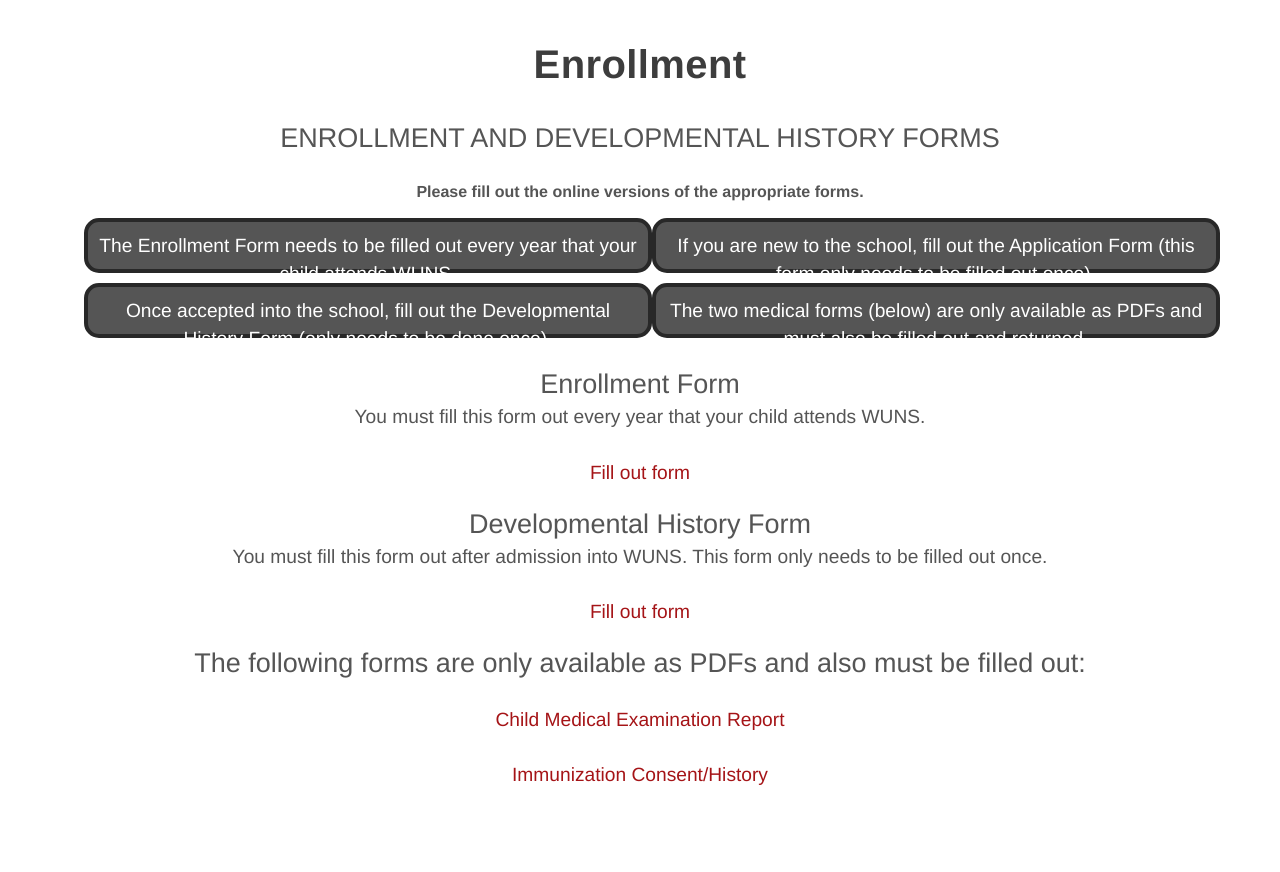
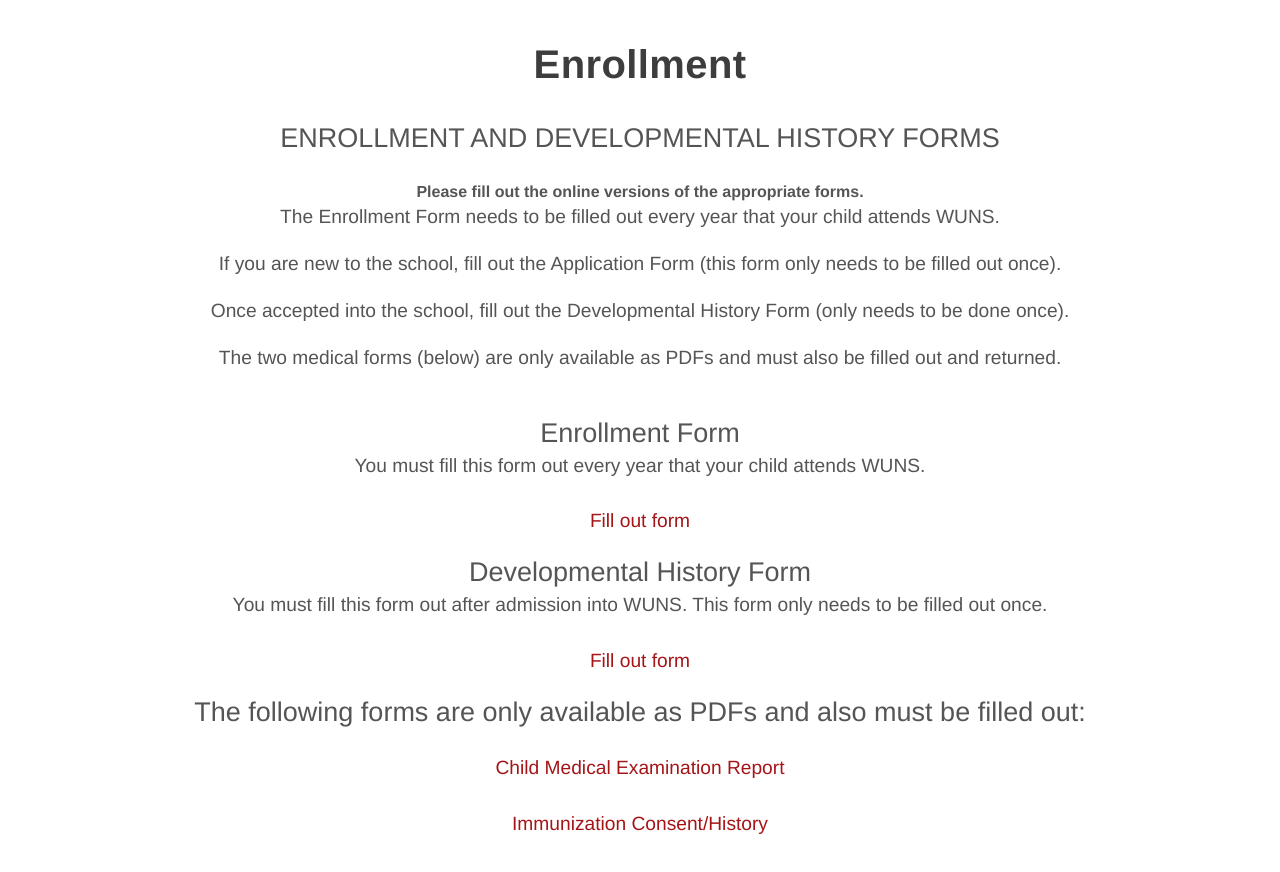
Before and after one commit to cse-256-f23/information-foraging-project-nevin-jayce-owen, a website: page files/forms.html in a window 1280 px wide. Before the commit the page ends 829 px from the top, so only its background shows below. Drawn offline with nearby package versions, Linux system fonts and the light colour scheme; files that its build step writes are made by us from their sources; files whose address does not match are found by name.

Commit message:
fixing enrollment

```diff
--- a/files/css/form.css
+++ b/files/css/form.css
@@ -1,12 +1,14 @@
-@import url('header.css');
-@import url('footer.css');
+/* @import url('header.css');
+@import url('footer.css'); */
 @import url('common.css');
 
-main * {
-    font-size: 18px;
-}
 fieldset {
     border: 1px solid gray;
+}
+
+ol li{
+    text-decoration: none;
+    background-color: none !important;
 }
 
 button[type=submit] {
--- a/files/forms.html
+++ b/files/forms.html
@@ -18,24 +18,18 @@
       <h3>ENROLLMENT AND DEVELOPMENTAL HISTORY FORMS</h3>
       <br>
       <h4>Please fill out the online versions of the appropriate forms.</h4>
-      <ul>
-        <li>
-          The Enrollment Form needs to be filled out every year that your
-          child attends WUNS.
-        </li>
-        <li>
+          <p>The Enrollment Form needs to be filled out every year that your
+          child attends WUNS.</p>
+            <p>
           If you are new to the school, fill out the Application Form (this
           form only needs to be filled out once).
-        </li>
-        <li>
+        </p><p>
           Once accepted into the school, fill out the Developmental History
           Form (only needs to be done once).
-        </li>
-        <li>
+        </p><p>
           The two medical forms (below) are only available as PDFs and must
           also be filled out and returned.
-        </li>
-      </ul>
+        </p>
       <br>
       <h3>Enrollment Form</h3>
       <p>
```
Also changed, not shown: files/curriculum_overview.html (+25 -25 lines).
